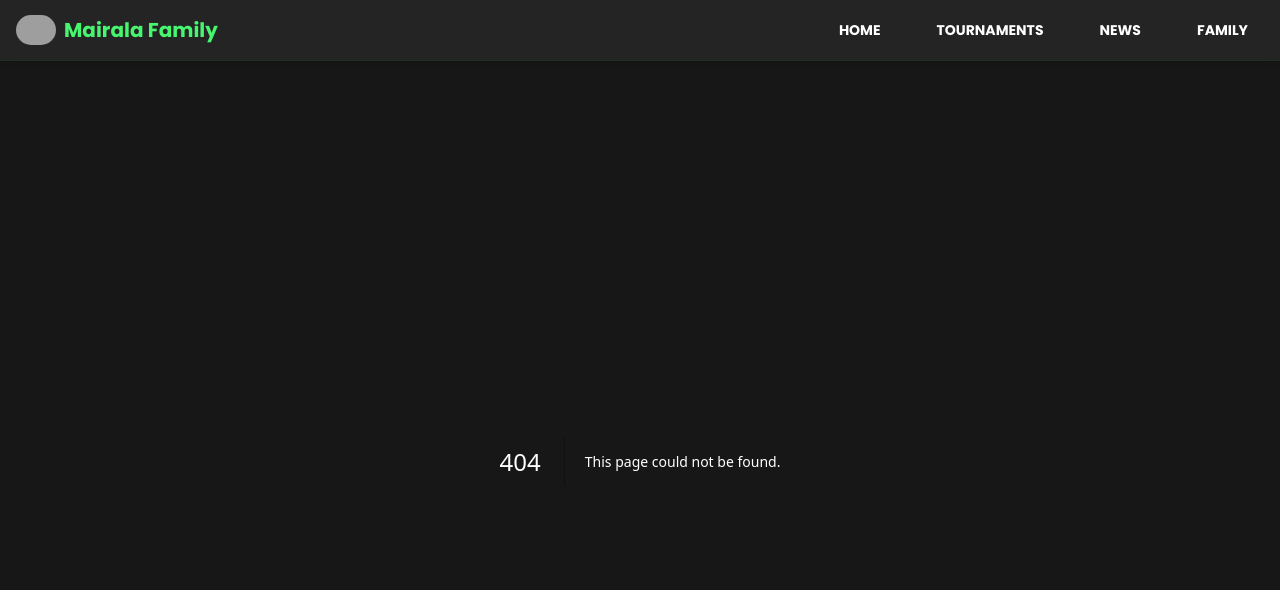
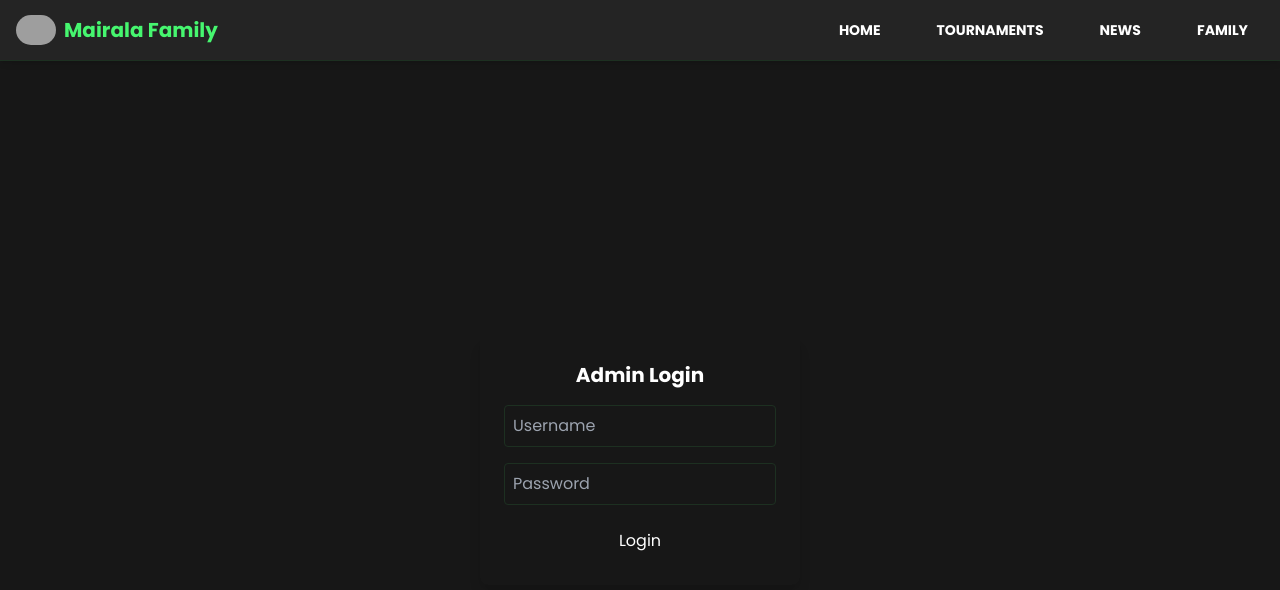
Before and after one commit to shahenwaz/mairala_family, a Next.js app: page /login in a window 1280 px wide. Before the commit this address had no page. Shown: the top 590 px of the page. Built offline with nearby package versions, Linux system fonts and the light colour scheme; grey boxes are pictures that could not be loaded.

Commit message:
Added the Login page

```diff
--- /dev/null
+++ b/app/(admin)/admin/page.tsx
@@ -0,0 +1,11 @@
+import React from "react";
+
+const AdminPage = () => (
+  <div className="flex items-center justify-center h-screen bg-[var(--background)]">
+    <h1 className="text-3xl font-bold text-[var(--foreground)]">
+      Welcome to Admin Dashboard
+    </h1>
+  </div>
+);
+
+export default AdminPage;
--- /dev/null
+++ b/app/(admin)/login/page.tsx
@@ -0,0 +1,51 @@
+"use client";
+
+import { useState } from "react";
+import { useRouter } from "next/navigation";
+
+const LoginPage = () => {
+  const [username, setUsername] = useState("");
+  const [password, setPassword] = useState("");
+  const [error, setError] = useState("");
+  const router = useRouter();
+
+  const handleLogin = async () => {
+    if (username === "admin" && password === "securepassword") {
+      document.cookie = "admin-auth=true; path=/";
+      router.push("/admin"); // Redirect to admin after login
+    } else {
+      setError("Invalid username or password");
+    }
+  };
+
+  return (
+    <div className="flex items-center justify-center h-screen bg-[var(--background)]">
+      <div className="p-6 bg-[var(--foreground)] rounded-lg shadow-lg w-80">
+        <h2 className="text-xl font-bold mb-4 text-center">Admin Login</h2>
+        <input
+          type="text"
+          placeholder="Username"
+          value={username}
+          onChange={(e) => setUsername(e.target.value)}
+          className="w-full p-2 mb-4 border rounded bg-[var(--muted)] text-[var(--foreground)]"
+        />
+        <input
+          type="password"
+          placeholder="Password"
+          value={password}
+          onChange={(e) => setPassword(e.target.value)}
+          className="w-full p-2 mb-4 border rounded bg-[var(--muted)] text-[var(--foreground)]"
+        />
+        {error && <p className="text-red-500 text-sm mb-4">{error}</p>}
+        <button
+          onClick={handleLogin}
+          className="w-full p-2 text-white bg-[var(--primary)] rounded hover:bg-[var(--primary-foreground)]"
+        >
+          Login
+        </button>
+      </div>
+    </div>
+  );
+};
+
+export default LoginPage;
```
Also changed, not shown: middleware.ts (+19 -8 lines).
